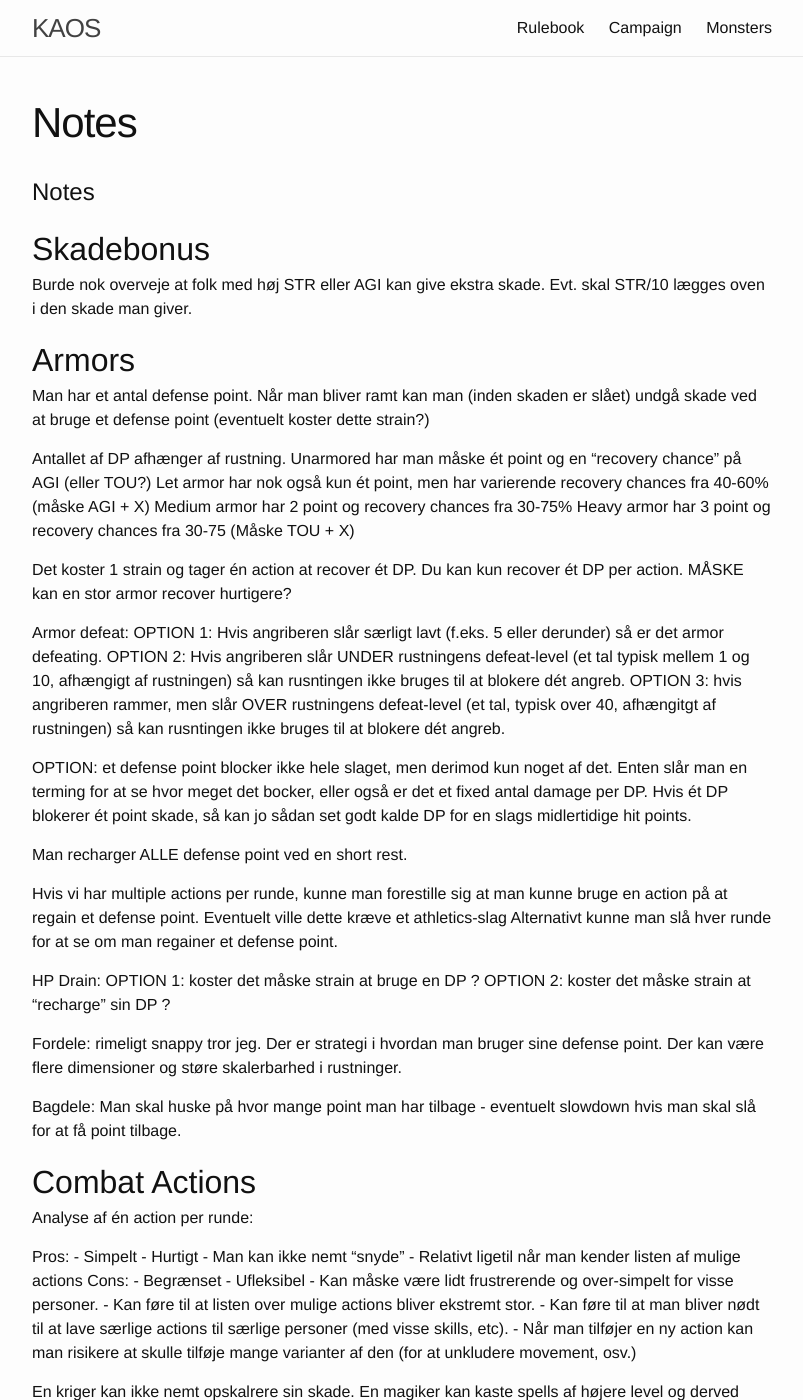
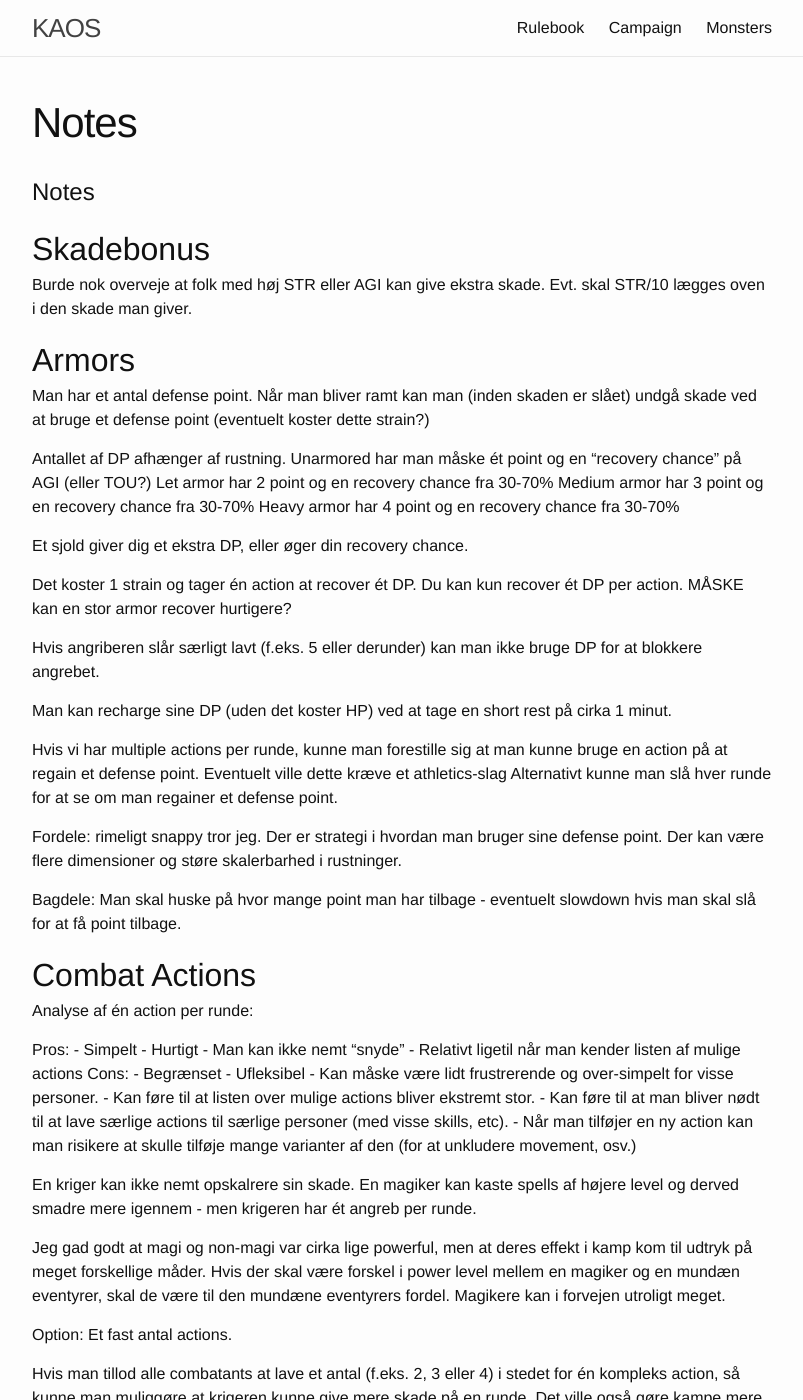
Before and after one commit to moccalotto/kaos, a Jekyll site: the page built from notes.md, in a window 1280 px wide and 1400 px high. Shown: the whole window, without its empty margins (238-1041 px from the left). Built offline with Jekyll 4.4.1, drawn with Linux system fonts in a browser that asks for light colours; our own code applies the rules of GitHub Pages for plain Markdown files.

Commit message:
Skills and notes.

```diff
--- a/notes.md
+++ b/notes.md
@@ -12,38 +12,22 @@
 
 Antallet af DP afhænger af rustning.
 Unarmored har man måske ét point og en "recovery chance" på AGI (eller TOU?)
-Let armor har nok også kun ét point, men har varierende recovery chances fra 40-60% (måske AGI + X)
-Medium armor har 2 point og recovery chances fra 30-75%
-Heavy armor har 3 point og recovery chances fra 30-75 (Måske TOU + X)
+Let armor har 2 point og en recovery chance fra 30-70%
+Medium armor har 3 point og en recovery chance fra 30-70%
+Heavy armor har 4 point og en recovery chance fra 30-70%
+
+Et sjold giver dig et ekstra DP, eller øger din recovery chance.
 
 Det koster 1 strain og tager én action at recover ét DP. Du kan kun recover ét DP per action.
 MÅSKE kan en stor armor recover hurtigere?
 
+Hvis angriberen slår særligt lavt (f.eks. 5 eller derunder) kan man ikke bruge DP for at blokkere angrebet.
 
-Armor defeat:
-OPTION 1: Hvis angriberen slår særligt lavt (f.eks. 5 eller derunder) så er det armor defeating.
-OPTION 2: Hvis angriberen slår UNDER rustningens defeat-level (et tal typisk mellem 1 og 10, afhængigt af rustningen) så
-          kan rusntingen ikke bruges til at blokere dét angreb.
-OPTION 3: hvis angriberen rammer, men slår OVER rustningens defeat-level (et tal, typisk over 40, afhængitgt af rustningen)
-          så kan rusntingen ikke bruges til at blokere dét angreb.
-
-
-OPTION: et defense point blocker ikke hele slaget, men derimod kun noget af det.
-Enten slår man en terming for at se hvor meget det bocker, eller også er det et
-fixed antal damage per DP.
-Hvis ét DP blokerer ét point skade, så kan jo sådan set godt kalde DP for en slags
-midlertidige hit points.
-
-Man recharger ALLE defense point ved en short rest.
+Man kan recharge sine DP (uden det koster HP) ved at tage en short rest på cirka 1 minut.
 
 Hvis vi har multiple actions per runde, kunne man forestille sig at man kunne bruge en action på at regain et defense point.
 Eventuelt ville dette kræve et athletics-slag
 Alternativt kunne man slå hver runde for at se om man regainer et defense point.
-
-HP Drain:
-OPTION 1: koster det måske strain at bruge en DP ?
-OPTION 2: koster det måske strain at "recharge" sin DP ?
-
 
 Fordele: rimeligt snappy tror jeg.
 Der er strategi i hvordan man bruger sine defense point.
@@ -51,7 +35,6 @@
 
 Bagdele: Man skal huske på hvor mange point man har tilbage - eventuelt slowdown hvis man
 skal slå for at få point tilbage.
-
 
 ## Combat Actions
 
```
Also changed, not shown: _data/skills.yaml (+6 -3 lines).
